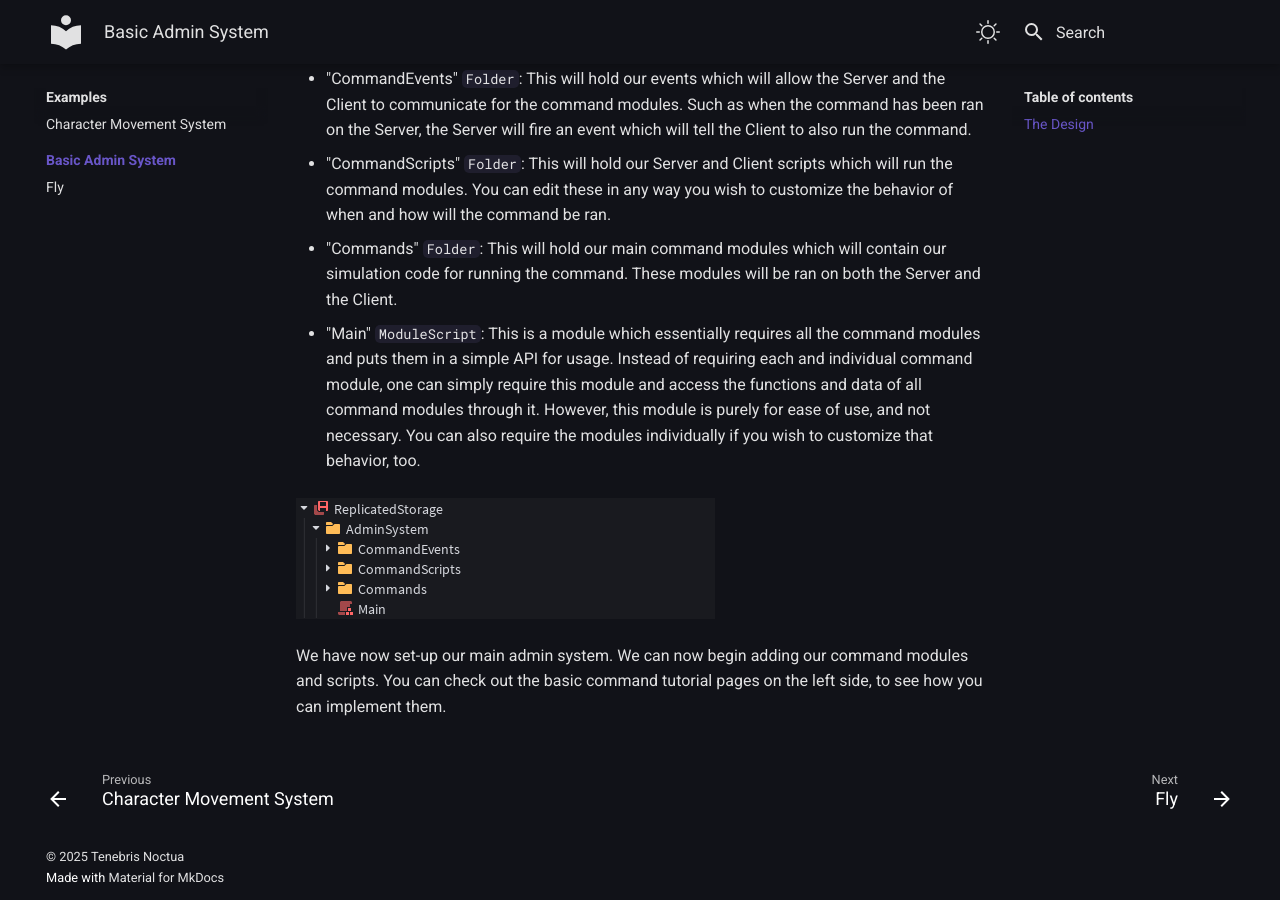
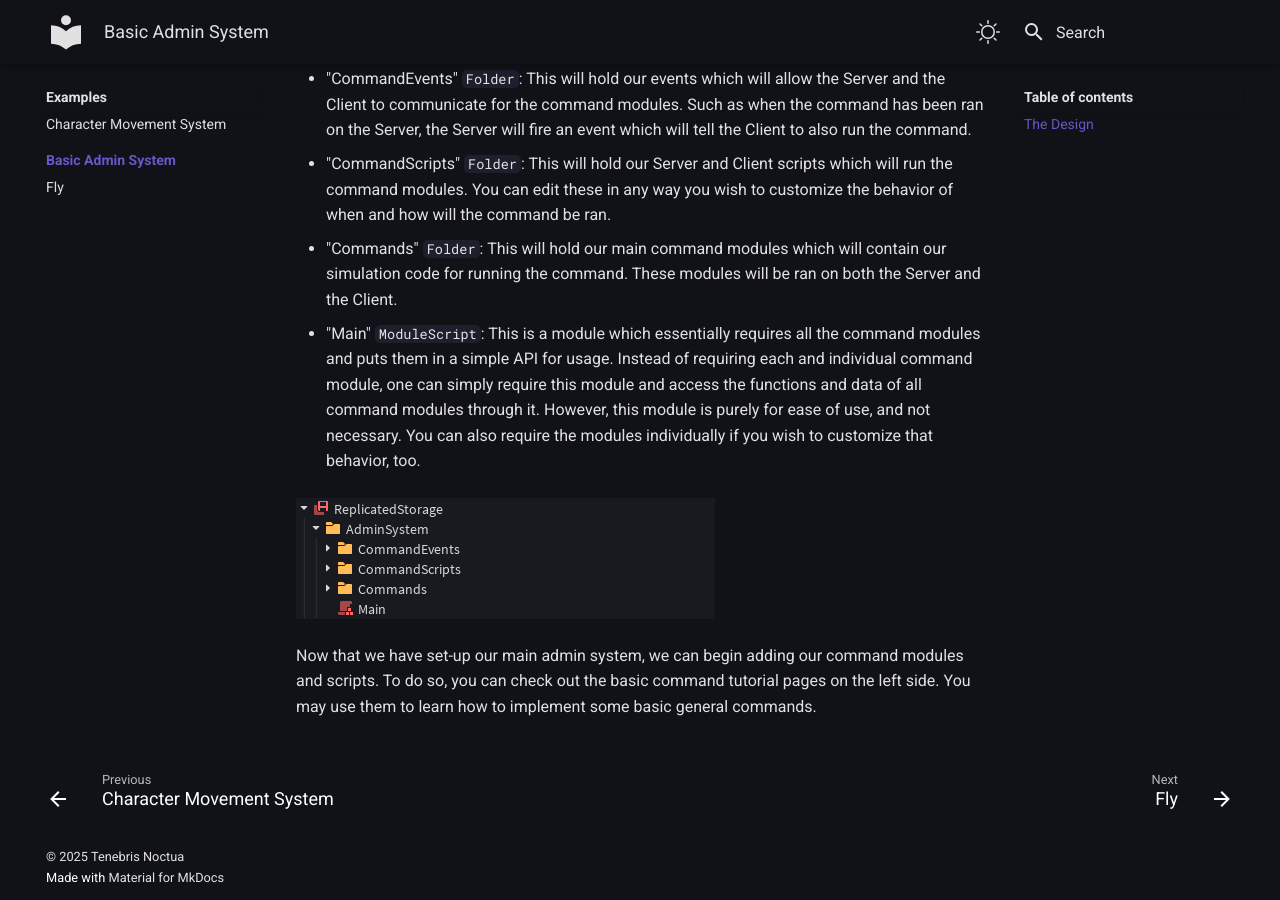
Before and after one commit to TenebrisNoctua/ServerAuthority, an MkDocs documentation site: the page built from docs/examples/admin/index.md, in a window 1280 px wide and 900 px high, scrolled down 544 px. Built offline with MkDocs 1.6.1 and Material for MkDocs 9.7.7, drawn with Linux system fonts in a browser that asks for light colours.

Commit message:
Update the Documentation.

```diff
--- a/docs/examples/admin/index.md
+++ b/docs/examples/admin/index.md
@@ -20,4 +20,4 @@ Next, we will create these instances:
 
 ![hierarchyimage_2](../../img/tutorial/admin/hierarchyimage_2.png)
 
-We have now set-up our main admin system. We can now begin adding our command modules and scripts. You can check out the basic command tutorial pages on the left side, to see how you can implement them.
+Now that we have set-up our main admin system, we can begin adding our command modules and scripts. To do so, you can check out the basic command tutorial pages on the left side. You may use them to learn how to implement some basic general commands.
```
